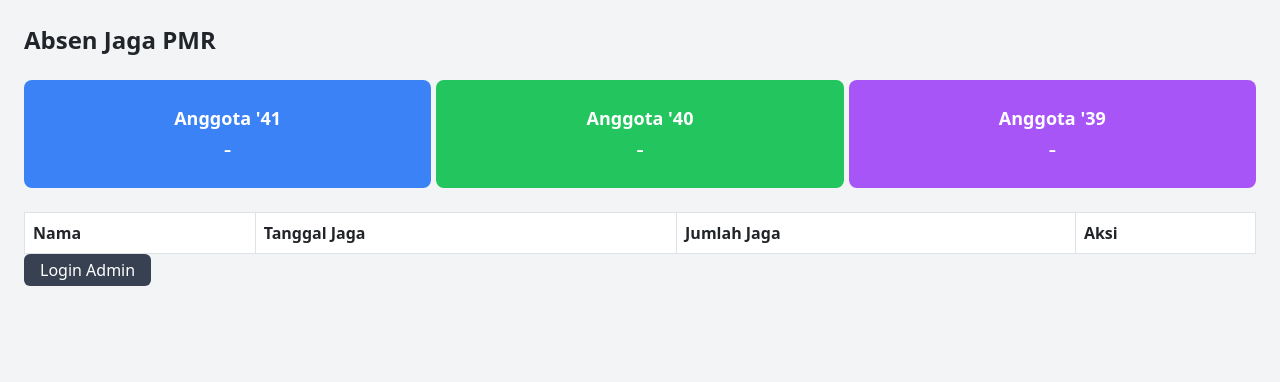
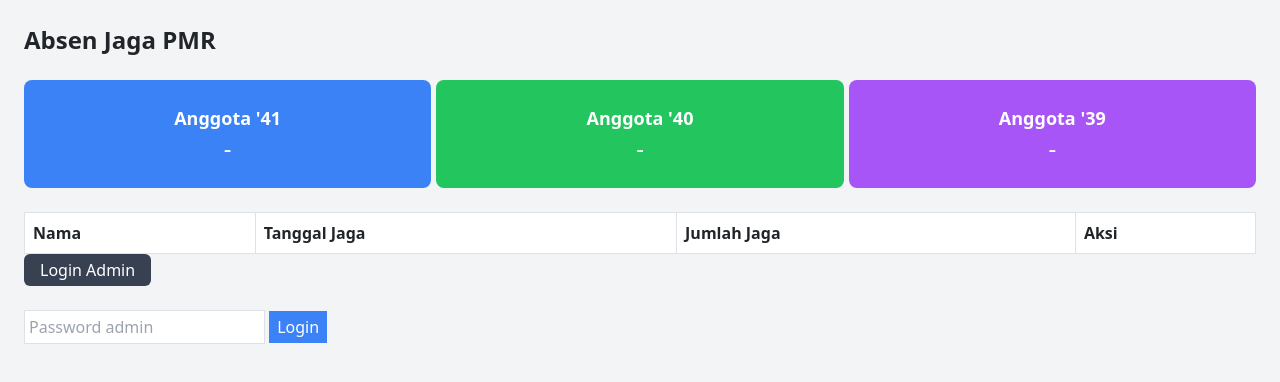
Before and after one commit to Light510/PMR, a website: page public/index.html in a window 1280 px wide. Both pictures are taken after a click on the button "Login Admin". Drawn offline with nearby package versions, Linux system fonts and the light colour scheme; some packages are replaced by stand-ins of ours; no server answers; a script that the page names is missing.

Commit message:
login logic

```diff
--- a/public/index.html
+++ b/public/index.html
@@ -56,4 +56,19 @@
   <button onclick="adminLogin()" class="bg-blue-500 text-white px-2 py-1">Login</button>
 </div>
 </body>
+<script>
+  function showLogin() {
+    document.getElementById("loginForm").classList.remove("hidden");
+  }
+
+  function adminLogin() {
+    const password = document.getElementById("adminPassword").value;
+    if (password === "pmradmin123") {
+      localStorage.setItem("admin", "true");
+      window.location.href = "/admin.html";
+    } else {
+      alert("Password salah");
+    }
+  }
+</script>
 </html>
```
